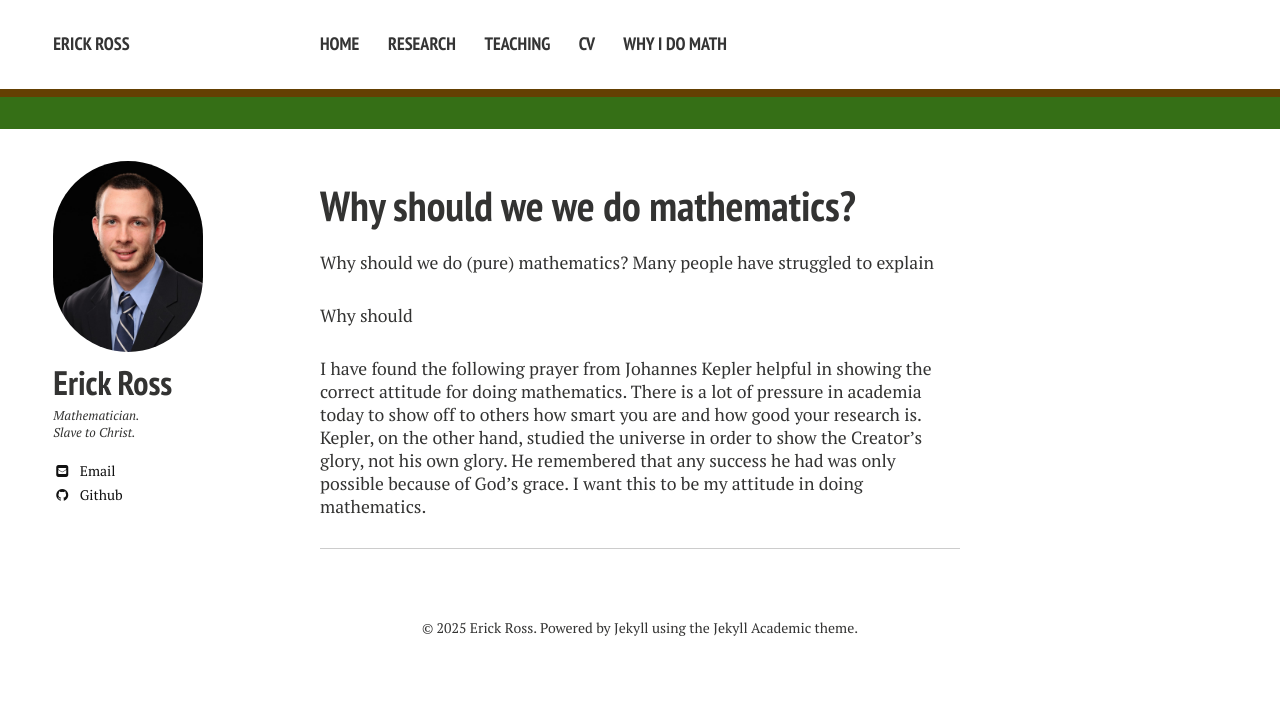
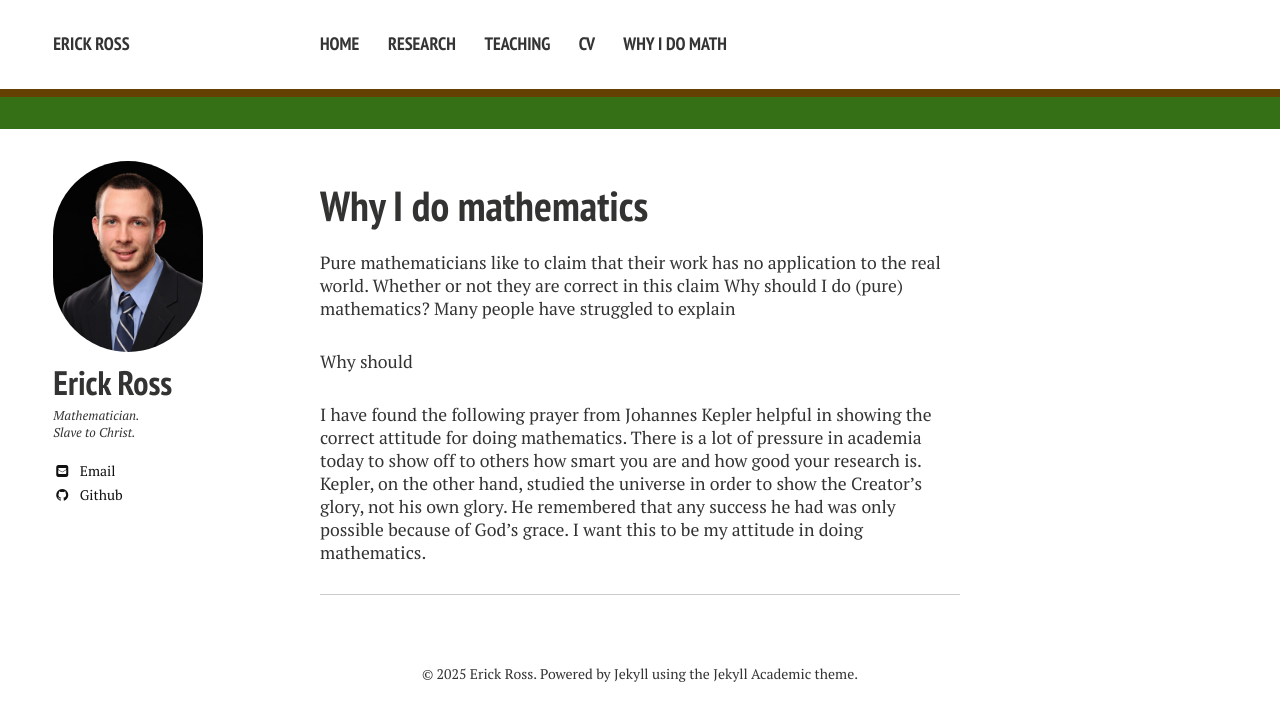
Before and after one commit to erick-ross/erick-ross.github.io, a Jekyll site: the page built from why-i-do-math.md, in a window 1280 px wide. Shown: the top 721 px of the page. Built offline with Jekyll 4.4.1, drawn with Linux system fonts in a browser that asks for light colours; nearby versions of some CDN libraries.

Commit message:
some setup

```diff
--- a/why-i-do-math.md
+++ b/why-i-do-math.md
@@ -1,10 +1,14 @@
 ---
 layout: page
+title:
 ---
 
-# Why should we we do mathematics?
+# Why I do mathematics
 
-Why should we do (pure) mathematics? Many people have struggled to explain
+Pure mathematicians like to claim that their work has no application to the real world.
+Whether or not they are correct in this claim
+Why should I do (pure) mathematics?
+Many people have struggled to explain
 
 Why should
 
```
Also changed, not shown: index.md (+1 -0 lines), research.md (+1 -0 lines), teaching.md (+6 -5 lines).
